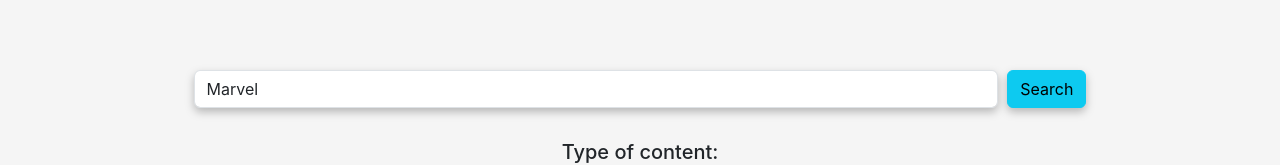
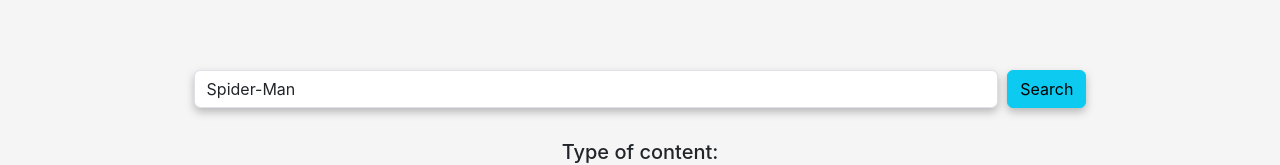
Before and after one commit to nda17/React-Movies, a React (Create React App) app: page / in a window 1280 px wide. Shown: the part 217-382 px from the top of the page. Built offline with nearby package versions, Linux system fonts and the light colour scheme; no server answers.

Commit message:
Editing files

```diff
--- a/src/components/Search.jsx
+++ b/src/components/Search.jsx
@@ -2,7 +2,7 @@
 
 export class Search extends React.Component {
 	state = {
-		search: 'Marvel',
+		search: 'Spider-Man',
 		type: '',
 	};
 
--- a/src/layout/Main.jsx
+++ b/src/layout/Main.jsx
@@ -11,13 +11,13 @@
 
 	//Запрос на сервер при монтировании
 	componentDidMount() {
-		fetch('https://www.omdbapi.com/?apikey=1b111e43&type=&s=Marvel')
+		fetch('https://www.omdbapi.com/?apikey=1b111e43&type=&s=Spider-Man')
 			.then(response => response.json())
 			.then(data => this.setState({ movies: data.Search, loading: false }))
-			.catch((error) => {
-				console.error(error)
-				this.setState({loading: false})
-			})
+			.catch(error => {
+				console.error(error);
+				this.setState({ loading: false });
+			});
 	}
 
 	//Функция для передачи в компонент <Search /> и в Search.jsx (в props). Реализация поиска по введенным данным
```
